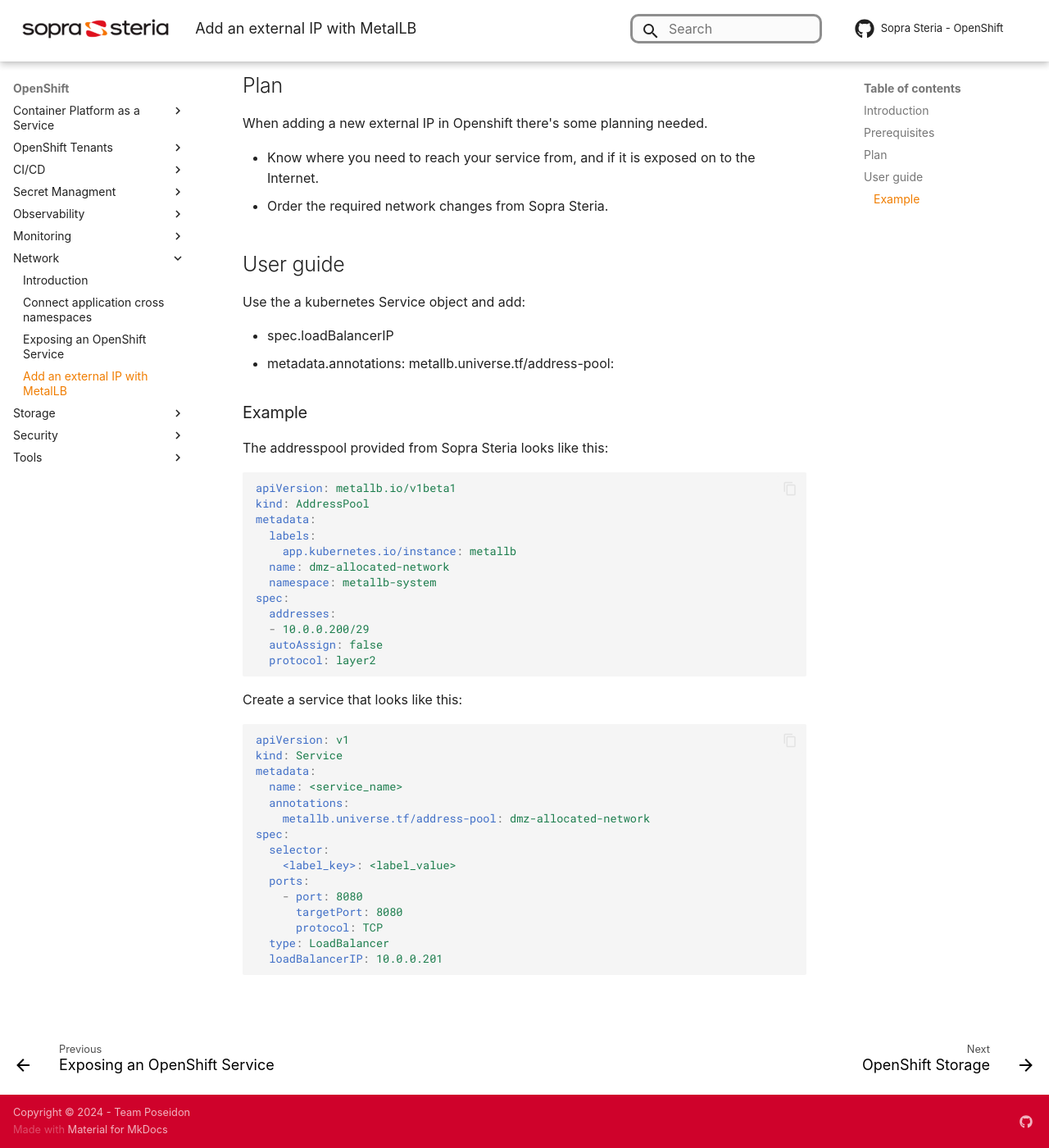
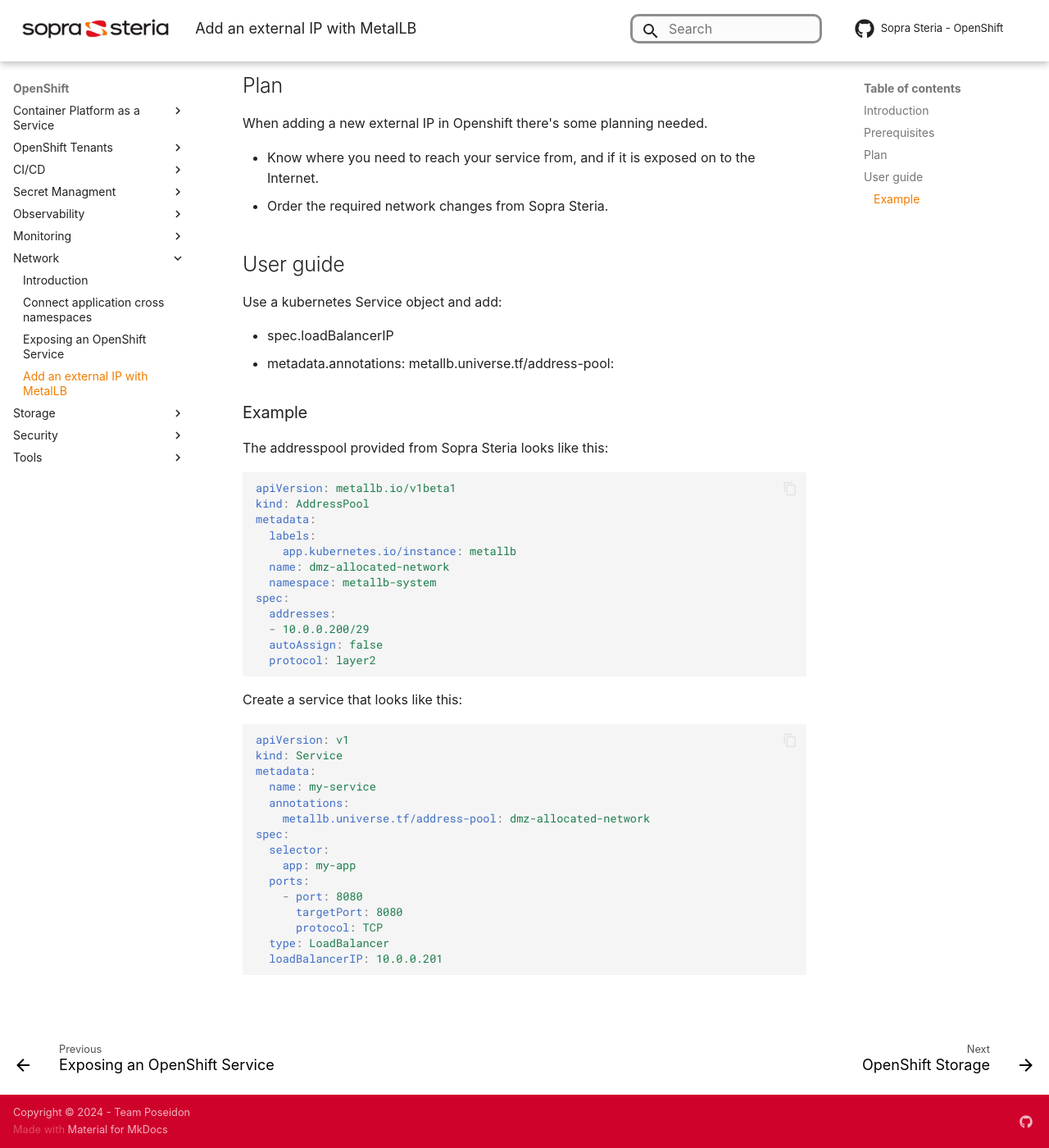
Before and after one commit to Sopra-Steria-Norge-Kubernetes/OpenShift, an MkDocs documentation site: the page built from docs/Network/External-IP-with-MetalLB.md, in a window 1280 px wide and 1400 px high, scrolled down 509 px. Shown: the whole window at 82% size. Built offline with MkDocs 1.6.1 and Material for MkDocs 9.7.7, drawn with Linux system fonts in a browser that asks for light colours; some web fonts are replaced; comment, search, counter and statistics services are not loaded.

Commit message:
some renaming and finish

```diff
--- a/docs/Network/External-IP-with-MetalLB.md
+++ b/docs/Network/External-IP-with-MetalLB.md
@@ -24,7 +24,7 @@
 
 ## User guide
 
-Use the a kubernetes Service object and add:
+Use a kubernetes Service object and add:
 
 - spec.loadBalancerIP
 - metadata.annotations:
@@ -55,12 +55,12 @@
 apiVersion: v1
 kind: Service
 metadata:
-  name: <service_name>
+  name: my-service
   annotations:
     metallb.universe.tf/address-pool: dmz-allocated-network
 spec:
   selector:
-    <label_key>: <label_value>
+    app: my-app
   ports:
     - port: 8080
       targetPort: 8080
```
